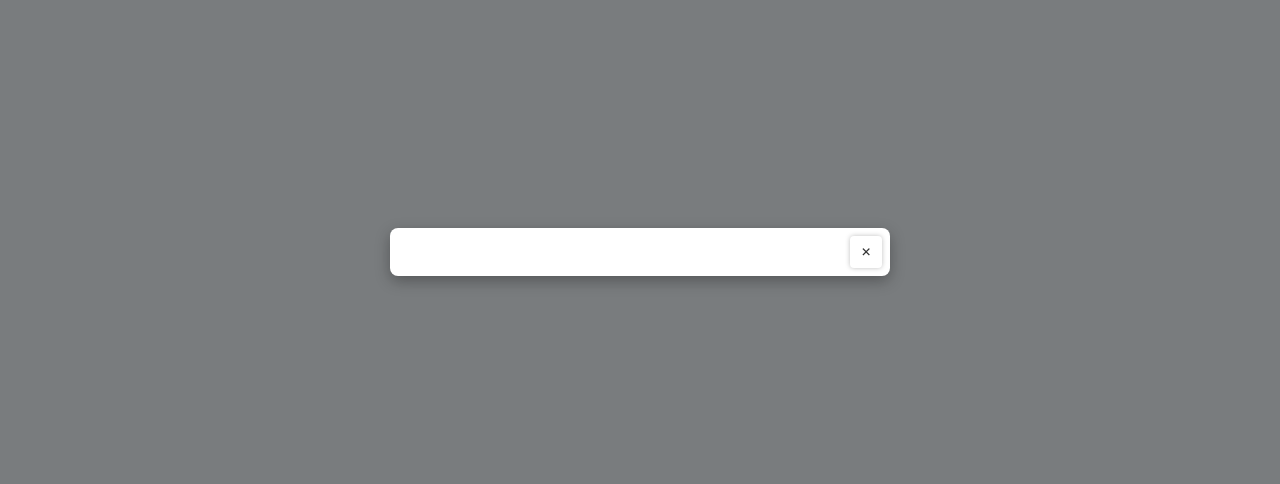
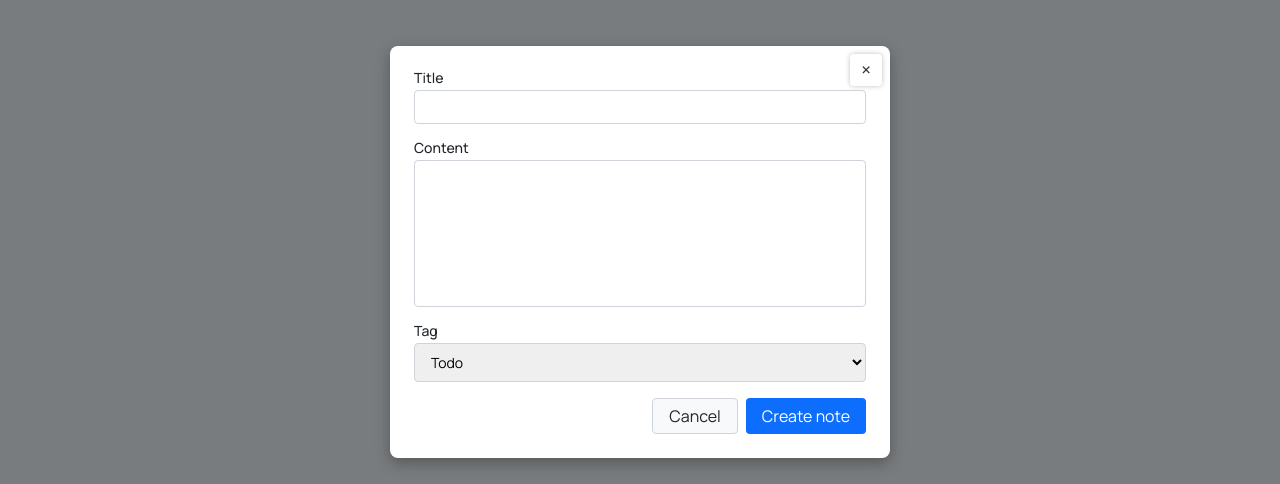
Before and after one commit to AlexandraSavenko/05-notehub, a React (Vite) app: page / in a window 1280 px wide. Both pictures are taken after a click on the button "Create note +". Shown: the part 148-632 px from the top of the page. Built offline with nearby package versions, Linux system fonts and the light colour scheme; no server answers.

Commit message:
form created

```diff
--- a/package.json
+++ b/package.json
@@ -12,10 +12,12 @@
   "dependencies": {
     "@tanstack/react-query": "^5.90.2",
     "axios": "^1.12.2",
+    "formik": "^2.4.6",
     "modern-normalize": "^3.0.1",
     "react": "^19.1.1",
     "react-dom": "^19.1.1",
-    "react-paginate": "^8.3.0"
+    "react-paginate": "^8.3.0",
+    "yup": "^1.7.1"
   },
   "devDependencies": {
     "@eslint/js": "^9.36.0",
--- a/src/components/Modal/Modal.tsx
+++ b/src/components/Modal/Modal.tsx
@@ -1,16 +1,17 @@
-import { createPortal } from "react-dom"
-import css from "./Modal.module.css"
+import { createPortal } from "react-dom";
+import css from "./Modal.module.css";
+import NoteForm from "../NoteForm/NoteForm";
 
 interface ModalProps {
-    onClose: () => void
+  onClose: () => void;
 }
 
-const Modal = ({onClose}: ModalProps) => {
+const Modal = ({ onClose }: ModalProps) => {
   const handleBackdropClick = (event: React.MouseEvent<HTMLDivElement>) => {
-        if(event.target === event.currentTarget) {
-            onClose()
+    if (event.target === event.currentTarget) {
+      onClose();
     }
-    }
+  };
   return createPortal(
     <div
       onClick={handleBackdropClick}
@@ -26,10 +27,11 @@ const Modal = ({onClose}: ModalProps) => {
         >
           &times;
         </button>
+        <NoteForm/>
       </div>
-</div>, document.body
+    </div>,
+    document.body
+  );
+};
 
-  )
-}
-
-export default Modal
+export default Modal;
--- a/src/components/NoteForm/NoteForm.tsx
+++ b/src/components/NoteForm/NoteForm.tsx
@@ -0,0 +1,74 @@
+import { Formik, Form, Field, ErrorMessage, type FormikHelpers } from "formik";
+import css from "./NoteForm.module.css";
+import * as Yup from "yup";
+
+interface NoteFormValues {
+    title: string,
+  content: string,
+  tag: string,
+}
+const initialState = {
+  title: "",
+  content: "",
+  tag: "",
+};
+const handleSubmit = (values: NoteFormValues, actions: FormikHelpers<NoteFormValues>) => {
+console.log(values)
+actions.resetForm()
+};
+const NoteSchema = Yup.object().shape({
+  title: Yup.string().required("Please give your note a title"),
+  content: Yup.string().required("Please add some more details"),
+  tag: Yup.string().required("Every note should have a tag"),
+});
+const NoteForm = () => {
+  return (
+    <Formik
+      initialValues={initialState}
+      onSubmit={handleSubmit}
+      validationSchema={NoteSchema}
+    >
+      <Form className={css.form}>
+        <div className={css.formGroup}>
+          <label htmlFor="title">Title</label>
+          <Field id="title" type="text" name="title" className={css.input} />
+          <ErrorMessage component="span" name="title" className={css.error} />
+        </div>
+
+        <div className={css.formGroup}>
+          <label htmlFor="content">Content</label>
+          <Field as="textarea"
+            id="content"
+            name="content"
+            rows={8}
+            className={css.textarea}
+          />
+          <ErrorMessage component="span" name="content" className={css.error} />
+        </div>
+
+        <div className={css.formGroup}>
+          <label htmlFor="tag">Tag</label>
+          <Field as="select" id="tag" name="tag" className={css.select}>
+            <option value="Todo">Todo</option>
+            <option value="Work">Work</option>
+            <option value="Personal">Personal</option>
+            <option value="Meeting">Meeting</option>
+            <option value="Shopping">Shopping</option>
+          </Field>
+          <ErrorMessage component="span" name="tag" className={css.error} />
+        </div>
+
+        <div className={css.actions}>
+          <button type="button" className={css.cancelButton}>
+            Cancel
+          </button>
+          <button type="submit" className={css.submitButton}>
+            Create note
+          </button>
+        </div>
+      </Form>
+    </Formik>
+  );
+};
+
+export default NoteForm;
```
Also changed, not shown: 1 other file (tests, documents, lock files or other folders). Lines whose indentation alone changed are shown as unchanged.
